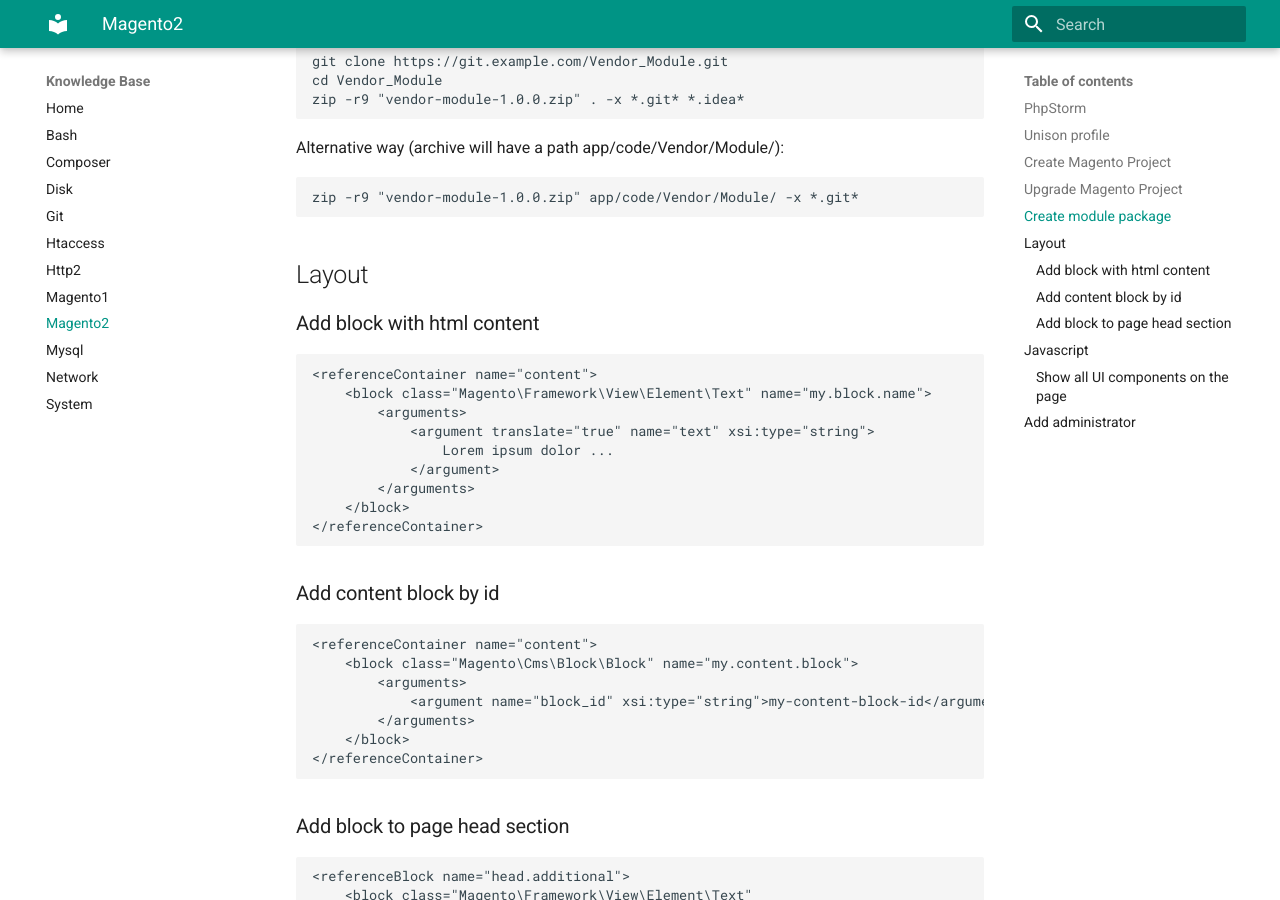
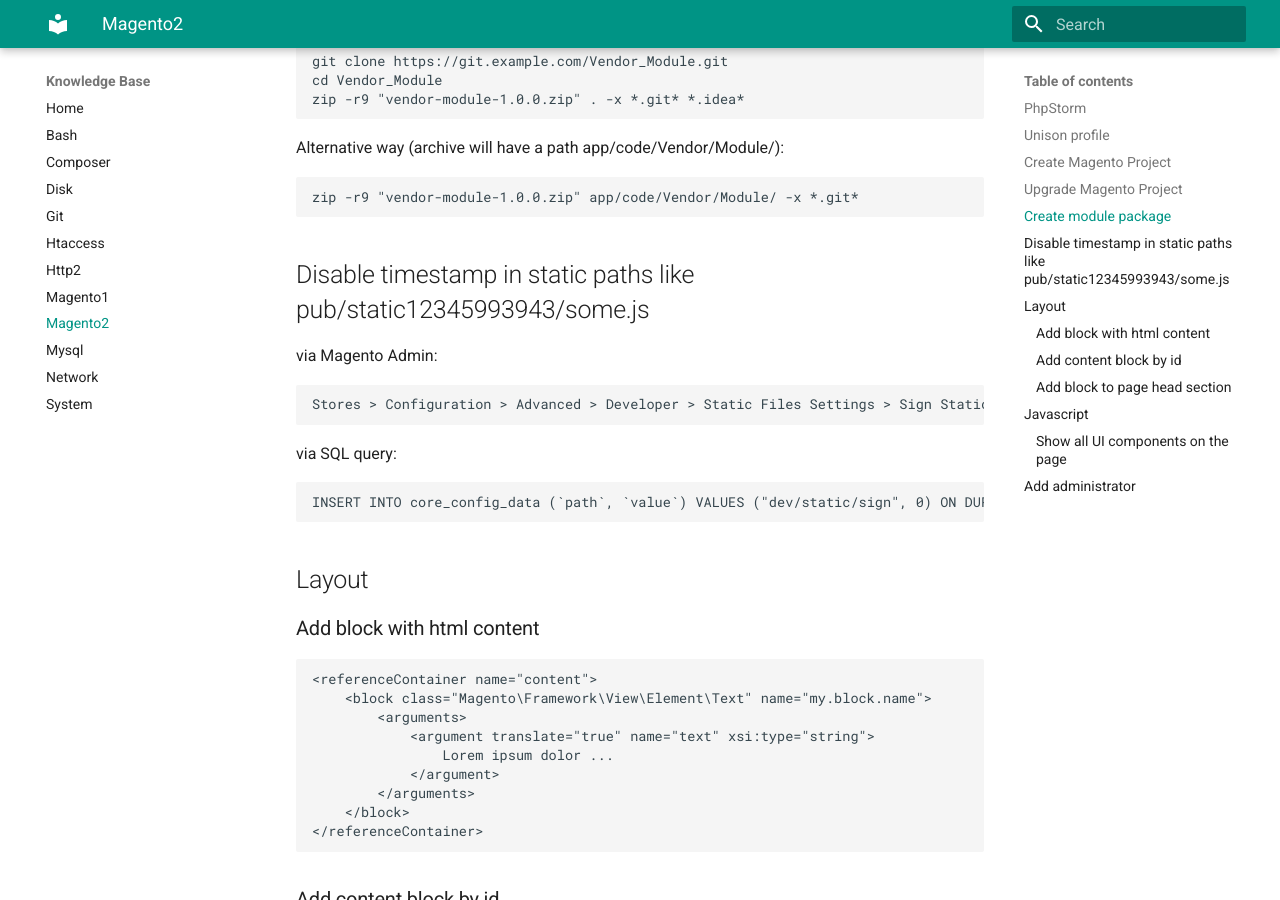
Before and after one commit to yutv/kb, an MkDocs documentation site: the page built from docs/magento2.md, in a window 1280 px wide and 900 px high, scrolled down 1044 px. Built offline with MkDocs 1.6.1 and Material for MkDocs 9.7.7, drawn with Linux system fonts in a browser that asks for light colours.

Commit message:
Magento 2 a few tips

```diff
--- a/docs/magento2.md
+++ b/docs/magento2.md
@@ -42,6 +42,16 @@
 
     zip -r9 "vendor-module-1.0.0.zip" app/code/Vendor/Module/ -x *.git*
 
+##Disable timestamp in static paths like pub/static12345993943/some.js
+
+via Magento Admin:
+
+    Stores > Configuration > Advanced > Developer > Static Files Settings > Sign Static Files > No
+
+via SQL query:
+
+    INSERT INTO core_config_data (`path`, `value`) VALUES ("dev/static/sign", 0) ON DUPLICATE KEY UPDATE `value`=0
+
 ##Layout
 ###Add block with html content
 
```
